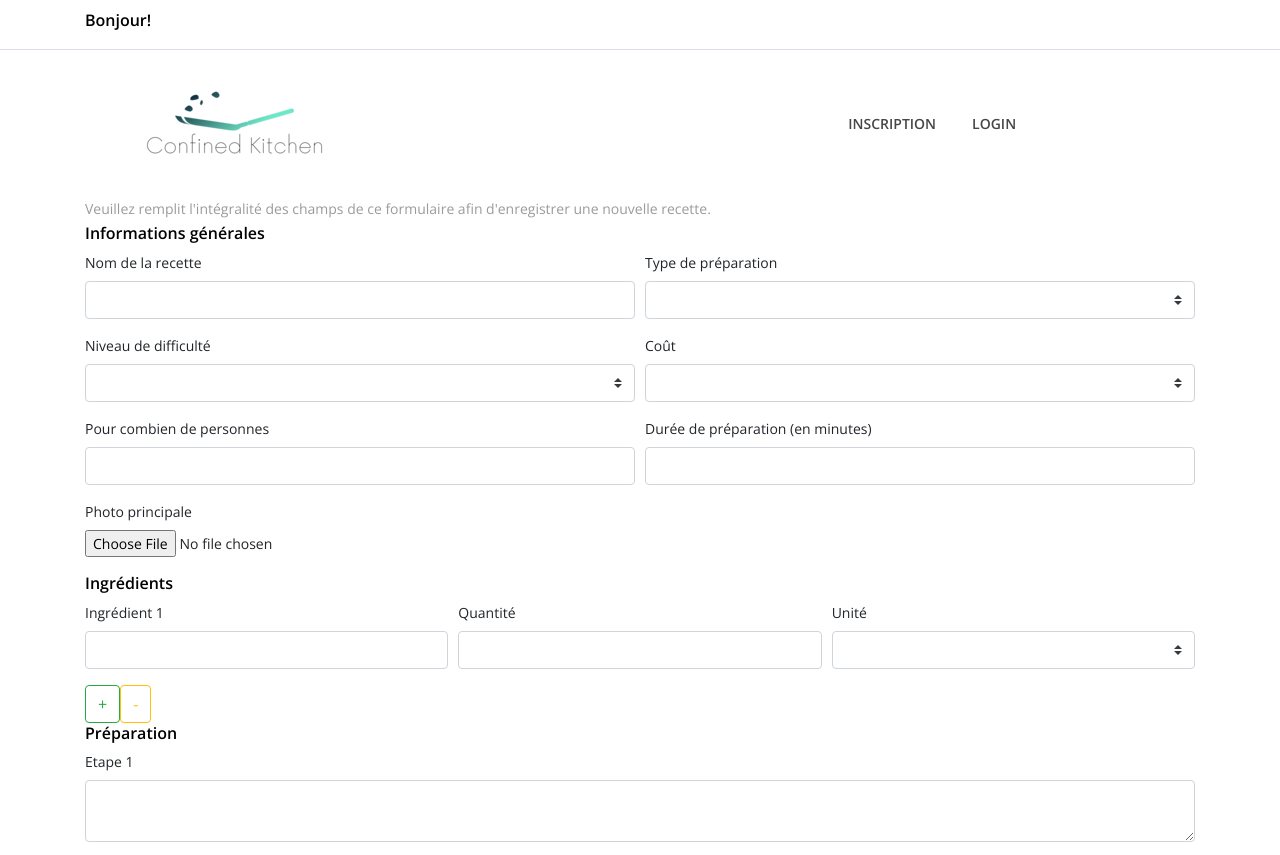
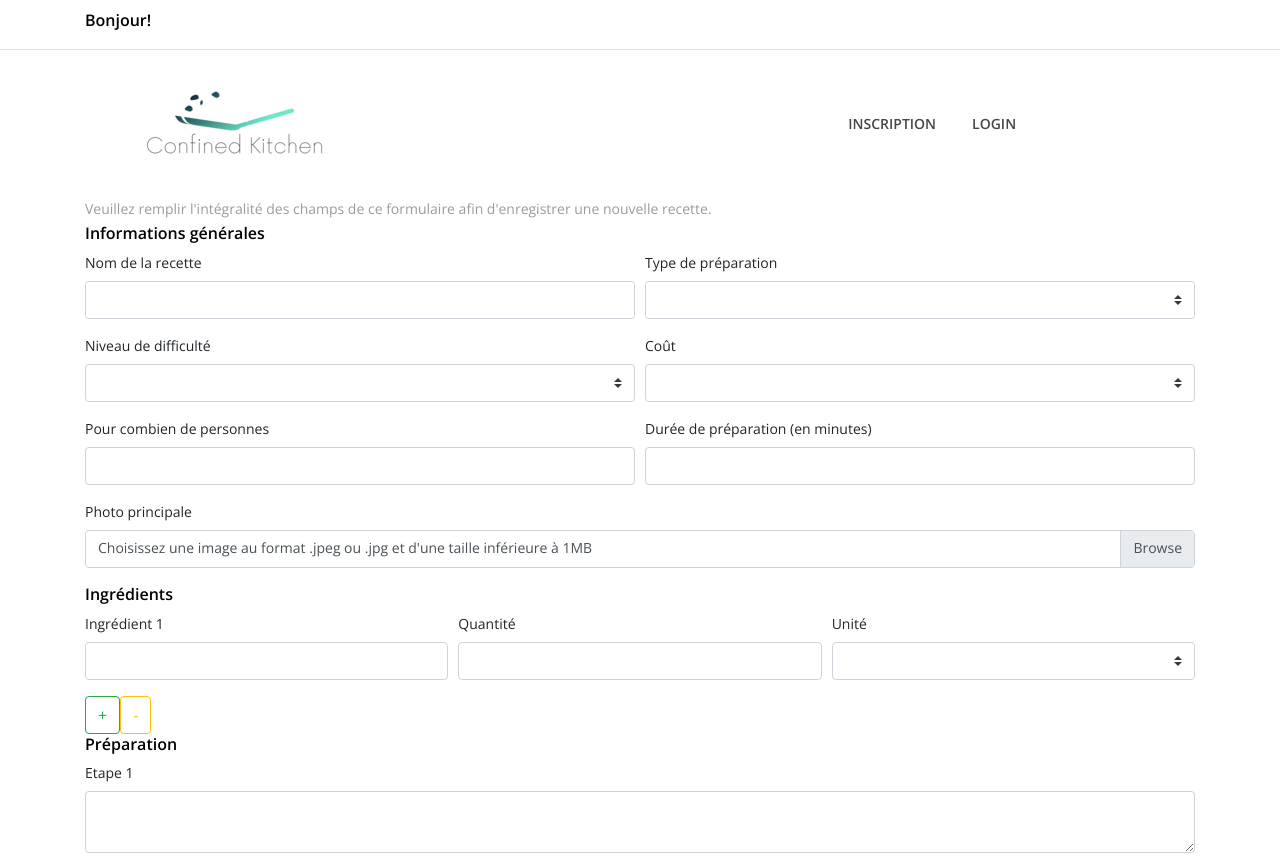
Before and after one commit to FlorentKl/Projet-AJC, an Angular app in the folder angular/: page /recette/edit in a window 1280 px wide. Shown: the top 855 px of the page. Built offline with nearby package versions, Linux system fonts and the light colour scheme; a web font is replaced by a local one.

Commit message:
ajout validation format et taille d'image

```diff
--- a/angular/src/app/components/form-recette/form-recette.component.html
+++ b/angular/src/app/components/form-recette/form-recette.component.html
@@ -1,5 +1,5 @@
 <div class="container">
-  <p>Veuillez remplit l'intégralité des champs de ce formulaire afin d'enregistrer une nouvelle recette.</p>
+  <p>Veuillez remplir l'intégralité des champs de ce formulaire afin d'enregistrer une nouvelle recette.</p>
   <!--  Informations générales-->
   <h6>Informations générales</h6>
   <form (ngSubmit)="save()" [formGroup]="formRecette">
@@ -63,12 +63,14 @@
 
     <div class="form-group">
       <label>Photo principale</label>
-      <div>
-        <input type="file" (change)="onFileChanged($event)" formControlName="image">
-
-        <img [src]="imgURL" height="200" *ngIf="imgURL">
+      <div class="custom-file">
+        <input type="file" accept=".jpg, .jpeg"(change)="onFileChanged($event)" formControlName="image" class="custom-file-input" id="inputGroupFile01">
+        <label class="custom-file-label" for="inputGroupFile01">Choisissez une image au format .jpeg ou .jpg et d'une taille inférieure à 1MB</label>
+        <div *ngIf="!imageCtrl.valid&&imageCtrl.dirty" class="alert alert-danger">
+          Image invalide
+        </div>
       </div>
-
+      <img [src]="imgURL" height="200" class="rounded mx-auto d-block" style="max-height: 500px" *ngIf="imgURL">
     </div>
 
 
--- a/angular/src/app/components/form-recette/form-recette.component.ts
+++ b/angular/src/app/components/form-recette/form-recette.component.ts
@@ -47,7 +47,7 @@ export class FormRecetteComponent implements OnInit {
     private activatedRoute: ActivatedRoute,
     private recetteService: RecetteService,
     private router: Router,
-    private httpClient: HttpClient
+    private httpClient: HttpClient,
   ) {
     this.nomCtrl = fb.control('', Validators.required);
     this.typeCtrl = fb.control('', Validators.required);
@@ -94,6 +94,7 @@ export class FormRecetteComponent implements OnInit {
   }
 
   static positive(control: FormControl):{ [key: string]: any; } {
+    console.log(control.value);
     if (Number(control.value) < 0) {
       return {positive: true};
     } else {
@@ -101,11 +102,22 @@ export class FormRecetteComponent implements OnInit {
     }
   }
 
+  static imageType(control: FormControl)  {
+    console.log(control);
+    return null;
+  }
 
 
   public onFileChanged(event) {
     console.log(event);
     this.selectedFile = event.target.files[0];
+
+    //validation du format et de la taille d'image
+    if (event.target.files[0].type != "image/jpeg" || event.target.files[0].size > 1048575){
+      this.imageCtrl.setErrors({ 'invalid': true });
+    } else {
+      this.imageCtrl.setErrors(null);
+    }
 
     // Below part is used to display the selected image
     let reader = new FileReader();
```
